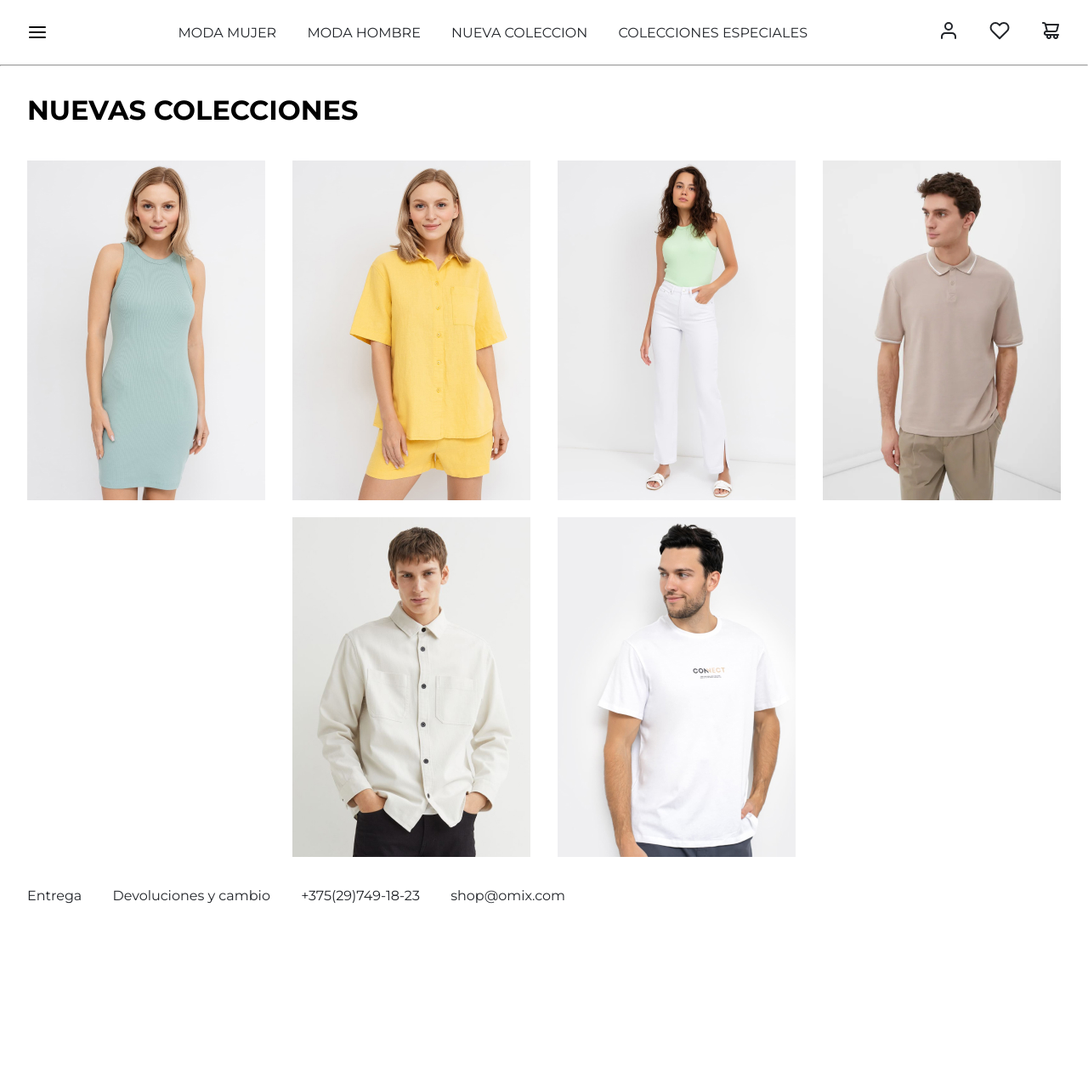
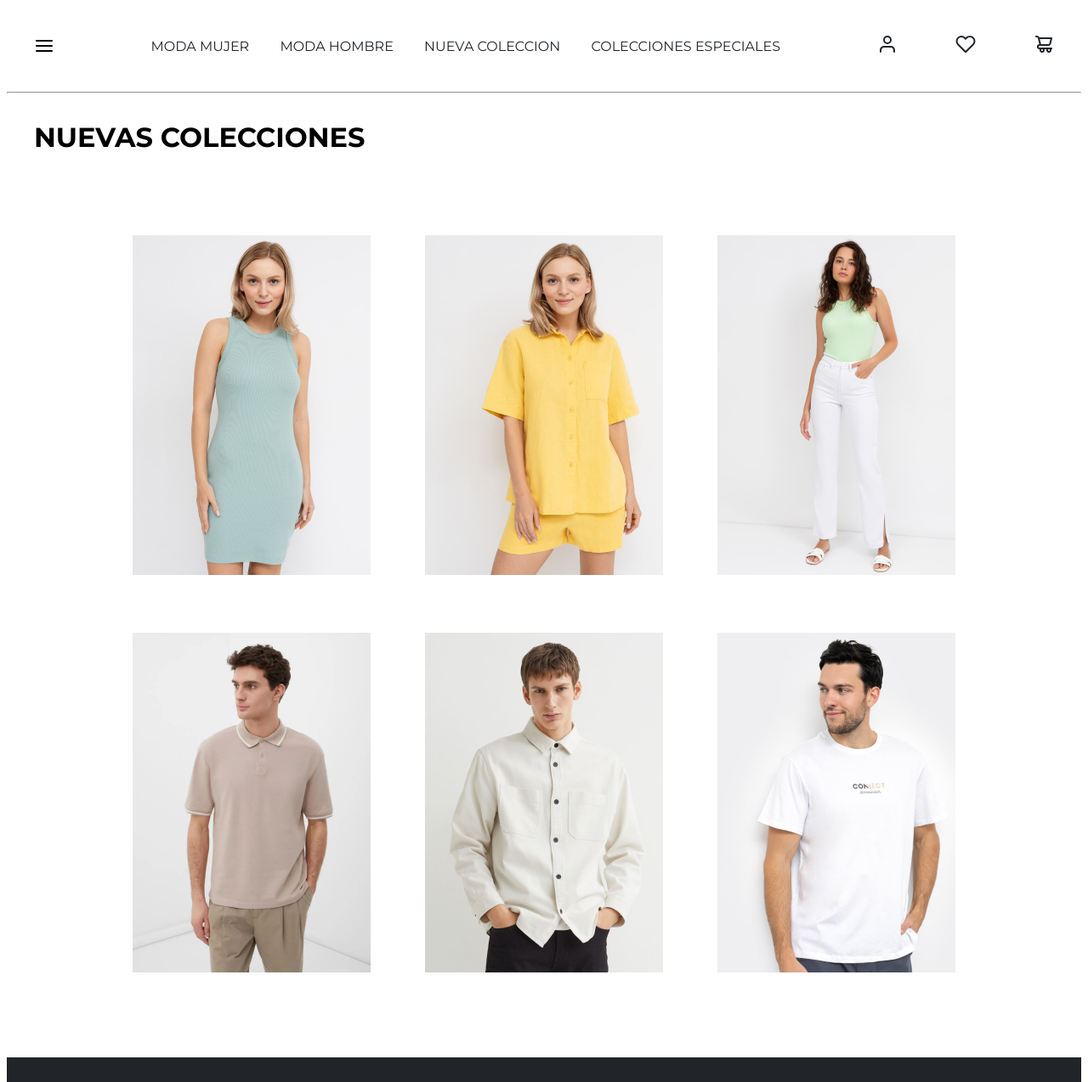
Before and after one commit to Celadus/Laboratorio-numero-1, a plain HTML site: page index.html in a window 1280 px wide. Shown: the top 1274 px of the page at 85% size. Before the commit the page ends 1088 px from the top, so only its background shows below. Drawn offline with Linux system fonts and the light colour scheme.

Commit message:
fix distance between the images in the grid

```diff
--- a/style.css
+++ b/style.css
@@ -1,24 +1,20 @@
 * {
     padding: 0;
-    margin: 0;
     box-sizing: border-box;
     font-family: 'Montserrat', sans-serif;
 
 }
 
-.container{
+
+.container-footer{
     width: 100%;
-    background-color: white;
+    background-color:#212429;
 }
 
 nav{
     display: flex;
     align-items: center;
     justify-content:space-between;
-    padding-top: 16px;
-    padding-left: 16px;
-    padding-right: 16px;
-    padding-bottom: 16px;
 }
 
 nav{
@@ -43,7 +39,7 @@ nav ul li a:hover{
 }
 
 img{
-    padding: 8px 16px;
+    padding: 32px 32px;
 }
 
 h1{
@@ -53,12 +49,14 @@ h1{
 }
 
 .flexbox-container{
+    padding: 32px;
+    margin: 32px;
+}
+
+.flexbox-container{
     display:flex;
     justify-content: center;
     flex-wrap:wrap
-
-
-
 }
 
 .flexbox-items{
@@ -69,13 +67,14 @@ h1{
 
 
 footer{
+    background-color:#212429;
     display: flex;
     align-items: center;
     justify-content:space-between;
-    padding-top: 16px;
-    padding-left: 16px;
-    padding-right: 16px;
-    padding-bottom: 16px;
+    padding: 32px;
+
+
+
 
 }
 
@@ -86,7 +85,7 @@ footer ul li{
 }
 
 footer ul li a{
-    color: #212429;
+    color: #ffff;
     text-decoration: none;
 
 }
```
